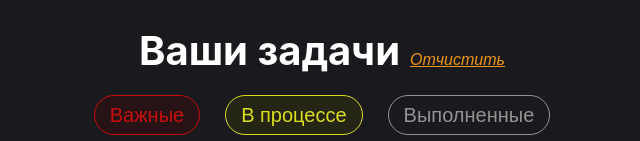
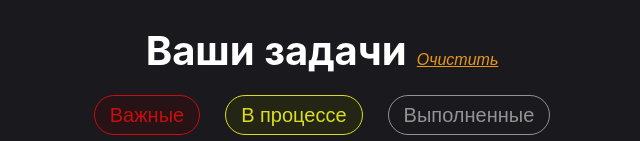
Before and after one commit to StMelik/vue-todo-app, a Vue app: page / in a window 1280 px wide. Shown: the part 204-345 px from the top of the page, without its empty margins (318-958 px from the left). Built offline with nearby package versions, Linux system fonts and the light colour scheme.

Commit message:
feat: настроить кнопку очистки

```diff
--- a/src/components/AppTitle/AppTitle.vue
+++ b/src/components/AppTitle/AppTitle.vue
@@ -1,14 +1,22 @@
 <template>
 <div class="wrapper">
   <h2 class="title">Ваши задачи</h2>
-  <button class="clear-button">Отчистить</button>
+  <button
+    class="clear-button"
+    @click="clearList"
+  >Очистить</button>
 </div>
 
 </template>
 
 <script>
+import { mapMutations } from 'vuex'
 export default {
-
+  methods: {
+  ...mapMutations({
+    clearList: 'taskData/clearList'
+  })
+  }
 }
 </script>
 
--- a/src/store/taskData.js
+++ b/src/store/taskData.js
@@ -74,6 +74,10 @@ export default {
             // if (task.contextHide !== status) {
             task.contextHide = status
             // }
+        },
+
+        clearList(state) {
+            state.taskList = state.taskList.filter(task => task.status !== 'done')
         }
     },
     actions: {
```
